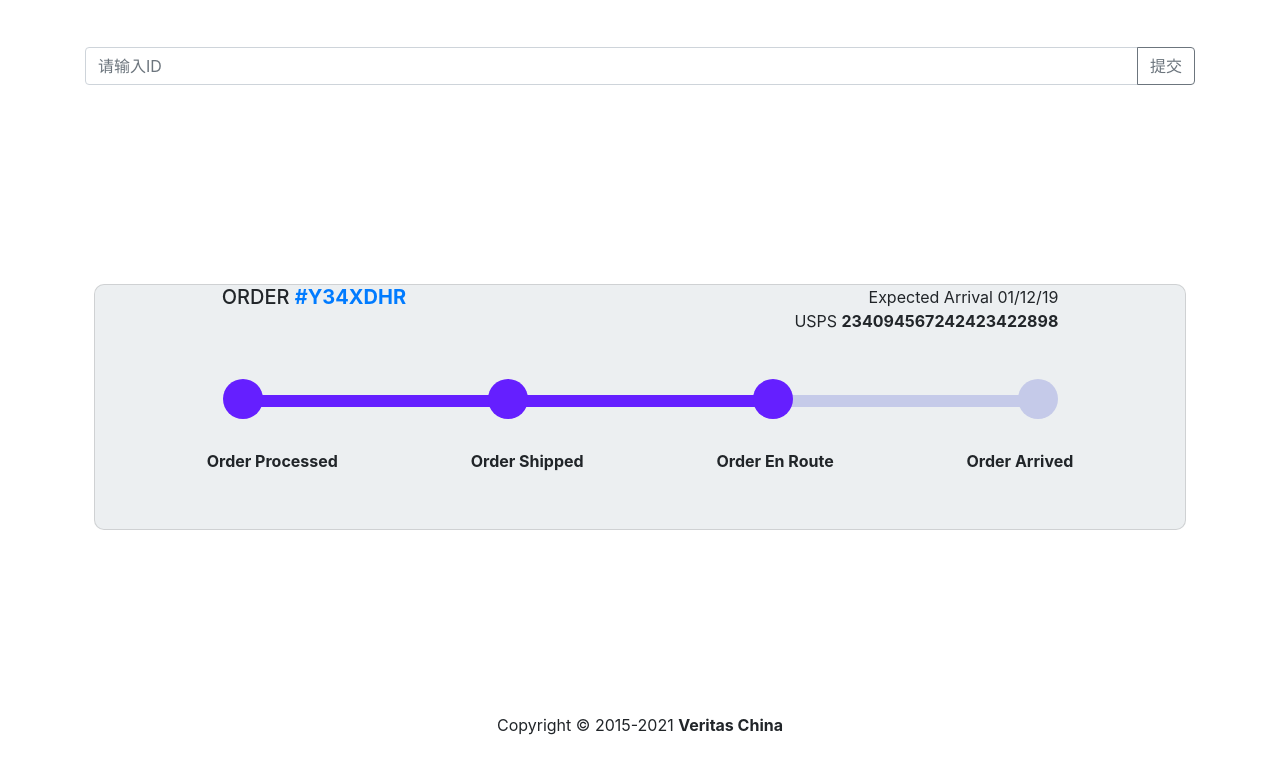
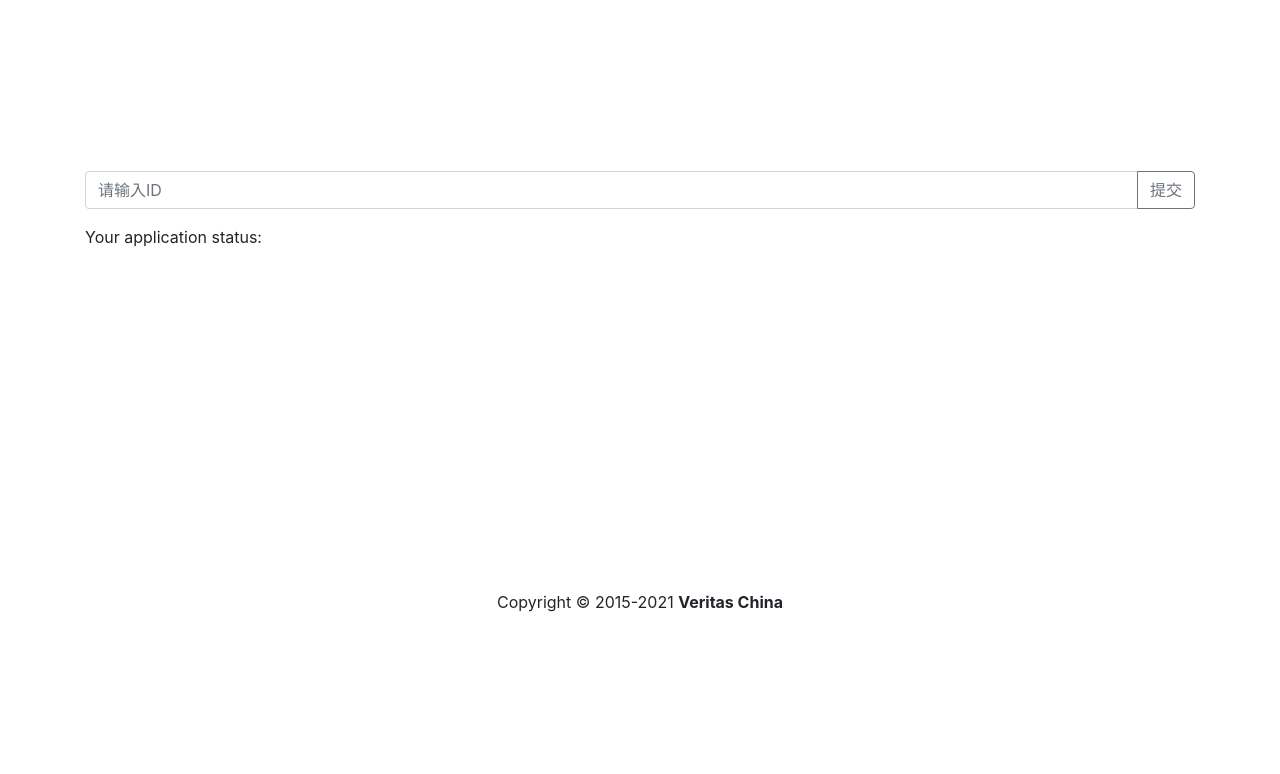
Before and after one commit to this-mitziqu/application-track, a React (Create React App) app: page / in a window 1280 px wide. Shown: the top 774 px of the page. Built offline with nearby package versions, Linux system fonts and the light colour scheme.

Commit message:
fix ajax

```diff
--- a/src/App.js
+++ b/src/App.js
@@ -12,7 +12,6 @@ function App() {
     return(
     <Container fluid className="vh-100 d-flex flex-column justify-content-around">
         <InputForm />
-        <ProgressCard />
         <Footer />
     </Container>
     )
--- a/src/InputForm.js
+++ b/src/InputForm.js
@@ -3,27 +3,16 @@ import ReactDOM from 'react-dom'
 import axios from 'axios'
 import { Form, InputGroup, Button, Container } from 'react-bootstrap';
 import 'bootstrap/dist/css/bootstrap.css';
-
-
-/*
-现在的api接口是大都会博物馆提供的免费api， 用来test api调用是否正常。
-输入的是艺术作品的id， 会返回他们的title。
-详见 https://metmuseum.github.io/。
-Example:
-输入 43713 => 返回 Garden at Sainte-Adresse
-输入 45734 => 返回 Quail and Millet
-输入 43711 => 返回 Bead
-输入 43222 => 返回 Sceptre
-
-之后可以换成我们自己的api。 艺术品id = 学生的Id， title = application status。
-
-*/
+import ProgressCard from './ProgressCard';
 
 class InputForm extends React.Component {
   constructor(props) {
     super(props);
-    this.state = {value: ''};
-    this.state = {posts: []};
+    this.state = {
+      value: '',
+      result: {},
+      showCard: false
+    };
     this.handleChange = this.handleChange.bind(this);
     this.handleSubmit = this.handleSubmit.bind(this);
   }
@@ -33,11 +22,10 @@ class InputForm extends React.Component {
   }
 
   handleSubmit(event) {
-
     axios.post('https://apply.veritaschina.org/api/track.php', {
       query: this.state.value
     }
-      ).then((response) => this.setState({posts: JSON.stringify(response.data)})
+      ).then((response) => this.setState({result: response.data[0], showCard: true})
       ).catch(function (error) {
         if (error.response) {
           console.log(error.response.headers);
@@ -54,7 +42,7 @@ class InputForm extends React.Component {
   }
 
   render() {
-    const { posts } = this.state
+    const { result, showCard } = this.state;
     return (
       <Container>
     <Form onSubmit={this.handleSubmit}>
@@ -72,7 +60,13 @@ class InputForm extends React.Component {
     </InputGroup.Append>
     </InputGroup>
   </Form>
-  <div>{posts}</div>
+  <div>Your application status: {result.status}
+  </div>
+  <div>
+    {
+    showCard?(<ProgressCard result={result} />):null
+    }
+  </div>
   </Container>
     );
   }
--- a/src/ProgressCard.js
+++ b/src/ProgressCard.js
@@ -10,7 +10,7 @@ class ProgressCard extends React.Component {
             <Card>
                 <Row className="d-flex justify-content-between px-3 top">
                     <div className="d-flex">
-                        <h5>ORDER <span className="text-primary font-weight-bold">#Y34XDHR</span></h5>
+                        <h5>ID <span className="text-primary font-weight-bold">#{this.props.result.id}</span></h5>
                     </div>
                     <div className="d-flex flex-column text-sm-right">
                         <p className="mb-0">Expected Arrival <span>01/12/19</span></p>
@@ -30,12 +30,12 @@ class ProgressCard extends React.Component {
                 <Row className="justify-content-between top">
                     <Row className="d-flex icon-content">
                         <div className="d-flex flex-column">
-                            <p className="font-weight-bold">Order{"\n"}Processed</p>
+                            <p className="font-weight-bold">申请已提交</p>
                         </div>
                     </Row>
                     <Row className="d-flex icon-content">
                         <div className="d-flex flex-column">
-                            <p className="font-weight-bold">Order{"\n"}Shipped</p>
+                            <p className="font-weight-bold">已通过笔试审核</p>
                         </div>
                     </Row>
                     <Row className="d-flex icon-content">
```
